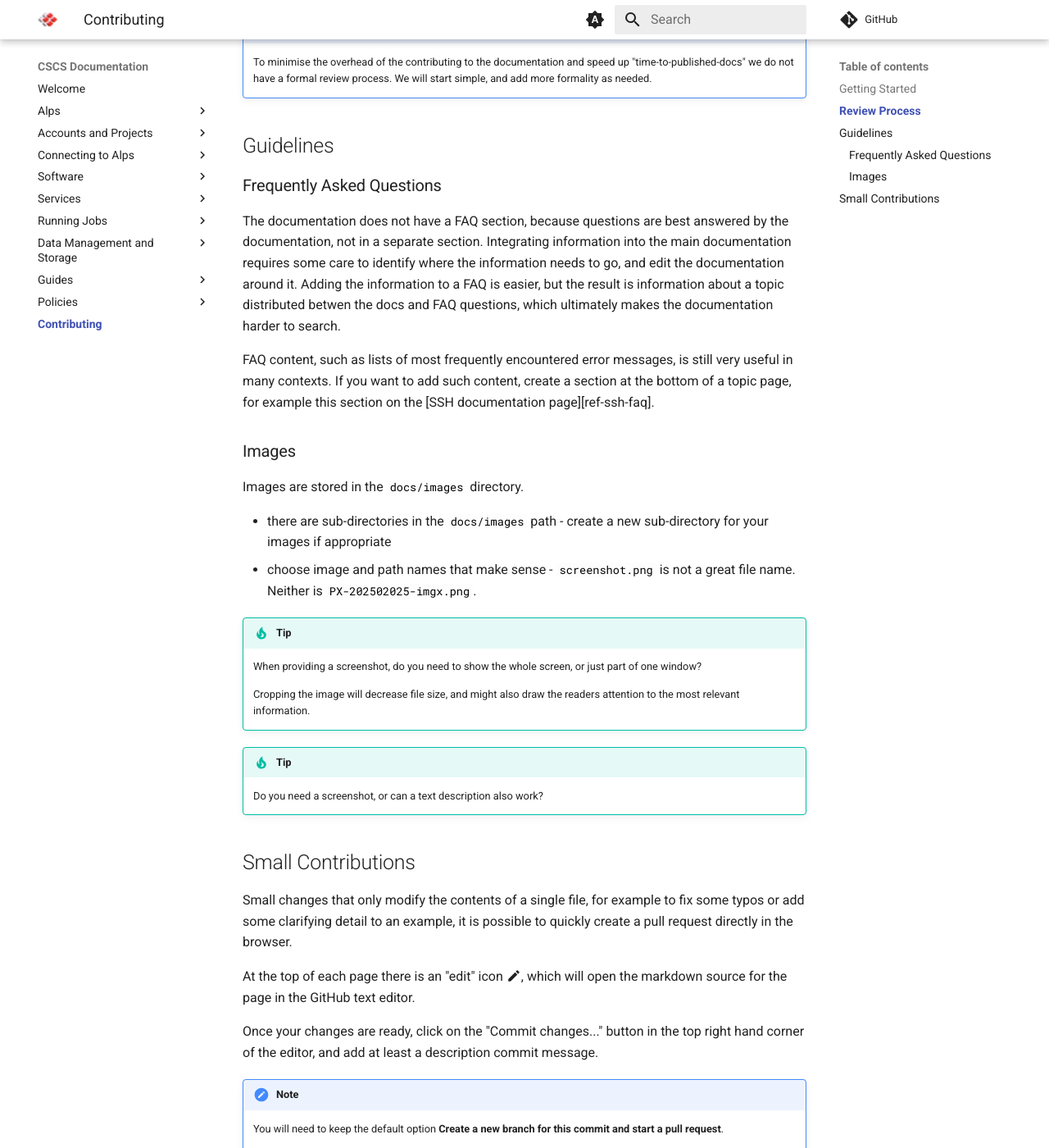
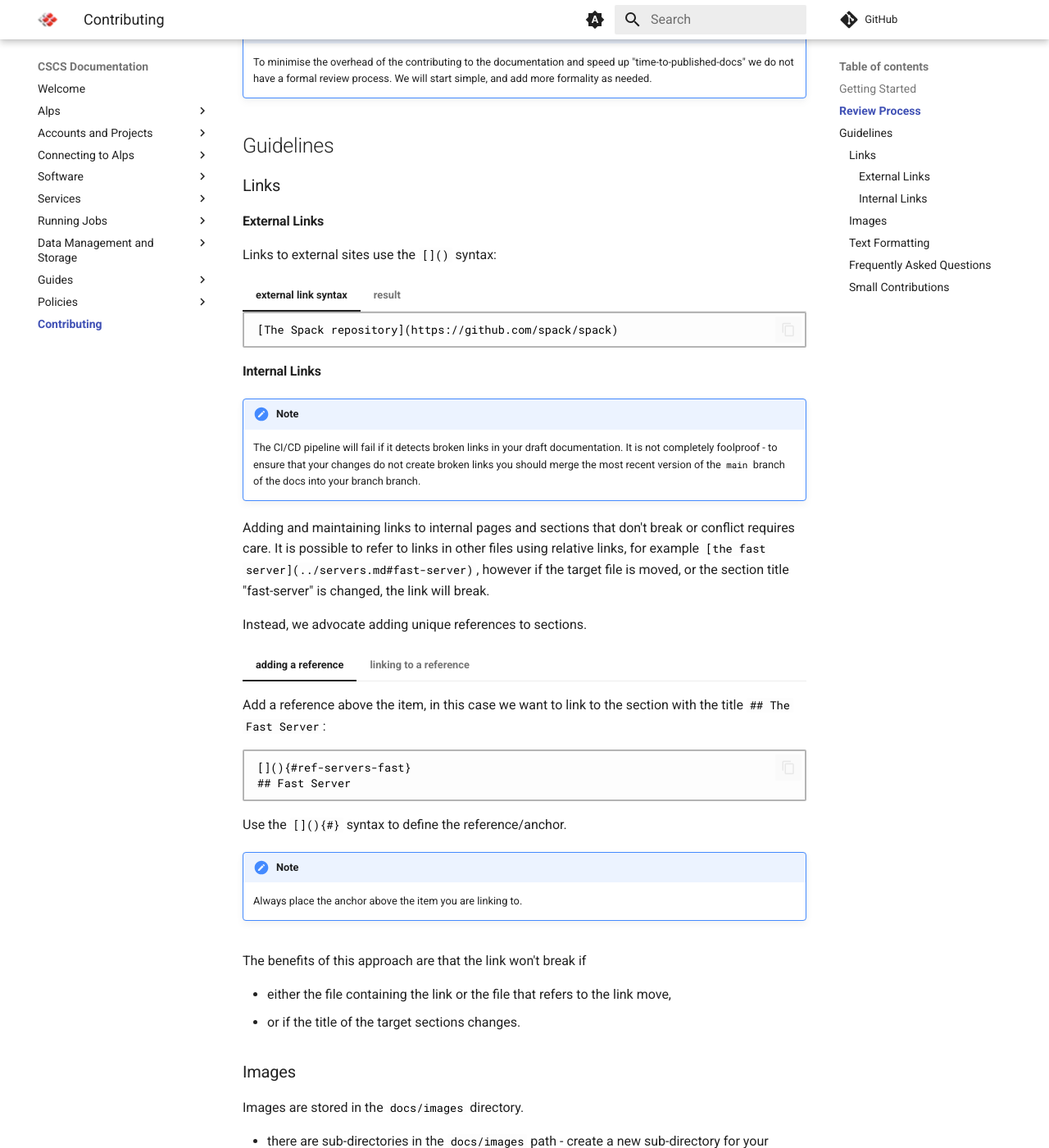
Before and after one commit to nickjbrowning/cscs-docs, an MkDocs documentation site: the page built from docs/contributing/index.md, in a window 1280 px wide and 1400 px high, scrolled down 1670 px. Shown: the whole window at 82% size. Built offline with MkDocs 1.6.1 and Material for MkDocs 9.7.7, drawn with Linux system fonts in a browser that asks for light colours; comment, search, counter and statistics services are not loaded; some of the changed text lies outside the part shown.

Commit message:
add linking and line breaking best practices to the contributing guide (#54)
* add linking and line breaking best practices to the contributing guide

* Update docs/contributing/index.md

Co-authored-by: Mikael Simberg <mikael.simberg@iki.fi>

* Update docs/contributing/index.md

Co-authored-by: Mikael Simberg <mikael.simberg@iki.fi>

* Update docs/contributing/index.md

Co-authored-by: Mikael Simberg <mikael.simberg@iki.fi>

* Update docs/contributing/index.md

Co-authored-by: Mikael Simberg <mikael.simberg@iki.fi>

* Update docs/contributing/index.md

Co-authored-by: Mikael Simberg <mikael.simberg@iki.fi>

* Update docs/contributing/index.md

Co-authored-by: Mikael Simberg <mikael.simberg@iki.fi>

* Update docs/contributing/index.md

Co-authored-by: Mikael Simberg <mikael.simberg@iki.fi>

* Update docs/contributing/index.md

---------

Co-authored-by: Mikael Simberg <mikael.simberg@iki.fi>

````diff
--- a/docs/contributing/index.md
+++ b/docs/contributing/index.md
@@ -55,14 +55,59 @@
 
 ## Guidelines
 
-### Frequently Asked Questions
+### Links
 
-The documentation does not have a FAQ section, because questions are best answered by the documentation, not in a separate section.
-Integrating information into the main documentation requires some care to identify where the information needs to go, and edit the documentation around it.
-Adding the information to a FAQ is easier, but the result is information about a topic distributed betwen the docs and FAQ questions, which ultimately makes the documentation harder to search.
+#### External Links
 
-FAQ content, such as lists of most frequently encountered error messages, is still very useful in many contexts.
-If you want to add such content, create a section at the bottom of a topic page, for example this section on the [SSH documentation page][ref-ssh-faq].
+Links to external sites use the `[]()` syntax:
+
+=== "external link syntax"
+
+    ```
+    [The Spack repository](https://github.com/spack/spack)
+    ```
+
+=== "result"
+
+    [The Spack repository](https://github.com/spack/spack)
+
+#### Internal Links
+
+!!! note
+    The CI/CD pipeline will fail if it detects broken links in your draft documentation.
+    It is not completely foolproof - to ensure that your changes do not create broken links you should merge the most recent version of the `main` branch of the docs into your branch branch.
+
+Adding and maintaining links to internal pages and sections that don't break or conflict requires care.
+It is possible to refer to links in other files using relative links, for example `[the fast server](../servers.md#fast-server)`, however if the target file is moved, or the section title "fast-server" is changed, the link will break.
+
+Instead, we advocate adding unique references to sections.
+
+=== "adding a reference"
+
+    Add a reference above the item, in this case we want to link to the section with the title `## The Fast Server`:
+
+    ```
+    [](){#ref-servers-fast}
+    ## Fast Server
+    ```
+
+    Use the `[](){#}` syntax to define the reference/anchor.
+
+    !!! note
+        Always place the anchor above the item you are linking to.
+
+=== "linking to a reference"
+
+    In any other file in the project, use the `[][]` syntax to refer to the link (note that this link type uses square braces, instead of the usual parenthesis):
+
+    ```
+    [the fast server][ref-servers-fast]
+    ```
+
+The benefits of this approach are that the link won't break if
+
+* either the file containing the link or the file that refers to the link move,
+* or if the title of the target sections changes.
 
 ### Images
 
@@ -79,7 +124,62 @@
 !!! tip
     Do you need a screenshot, or can a text description also work?
 
-## Small Contributions
+### Text Formatting
+
+Turn off automatic line breaks in your text editor, and stick to one sentence per line in paragraphs of text.
+
+See the good and bad examples below for an example of of what happens when a change to a sentence forces a line rebalance:
+
+=== "good"
+    Before:
+    ```
+    There are many different versions of MPI that can be used for communication.
+    The final choice of which to use is up to you.
+    ```
+
+    After:
+    ```
+    There are many different versions of the popular MPI communication library that can be used for communication.
+    The final choice of which to use is up to you.
+    ```
+
+    The diff in this case affects only one line.
+
+=== "bad"
+    Before:
+    ```
+    There are many different versions of MPI that
+    can be used for communication. The final choice
+    of which to use is up to you.
+    ```
+
+    After:
+    ```
+    There are many different versions of the popular
+    MPI communication library that can be used for
+    communication. The final choice of which to use
+    is up to you.
+    ```
+
+    The diff in this case affects the original 3 lines, and creates a new one.
+
+This method defines a canonical represention of text, i.e. there is one and only one way to write a paragraph of text, which plays much better with git.
+
+* changes to the text are less likely to create merge conflicts
+* changing one line of text will not modify the surrounding lines (see example above)
+* git diffs and git history are easier to read.
+
+### Frequently Asked Questions
+
+The documentation does not have a FAQ section, because questions are best answered by the documentation, not in a separate section.
+Integrating information into the main documentation requires some care to identify where the information needs to go, and edit the documentation around it.
+Adding the information to a FAQ is easier, but the result is information about a topic distributed betwen the docs and FAQ questions, which ultimately makes the documentation harder to search.
+
+FAQ content, such as lists of most frequently encountered error messages, is still very useful in many contexts.
+If you want to add such content, create a section at the bottom of a topic page, for example this section on the [SSH documentation page][ref-ssh-faq].
+
+
+### Small Contributions
 
 Small changes that only modify the contents of a single file, for example to fix some typos or add some clarifying detail to an example, it is possible to quickly create a pull request directly in the browser.
 
````
